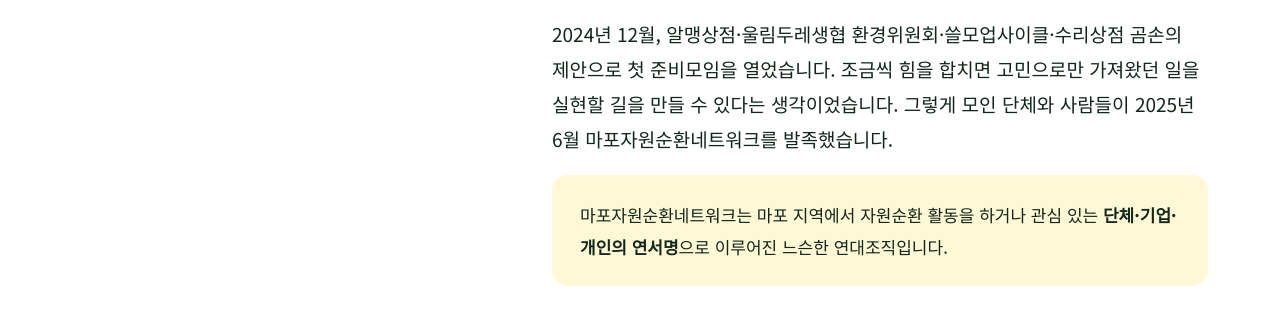
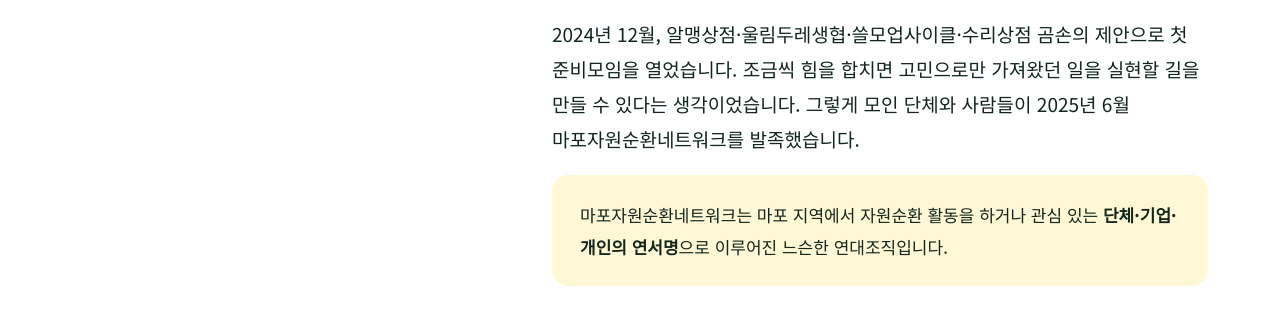
Before and after one commit to mapozerowaste/website, a plain HTML site: page about.html in a window 1280 px wide. Shown: the part 773-1098 px from the top of the page. Drawn offline with Linux system fonts and the light colour scheme; no server answers; a web font is replaced by a local one.

Commit message:
Update about.html

```diff
--- a/about.html
+++ b/about.html
@@ -28,7 +28,7 @@
 <h2 class="sec-title" style="margin:0">왜 모였나요</h2>
 <div style="font-size:19px;line-height:1.85">
 <p style="margin-top:0">마포 곳곳에는 자원순환 도시를 만들기 위해 애쓰는 사람들이 있습니다. 활동하면서 ‘이런 캠페인은 어떨까?’, ‘이런 정책이 필요한데!’ 하는 아이디어와 고민도 쌓여 왔습니다.</p>
-<p>2024년 12월, 알맹상점·울림두레생협 환경위원회·쓸모업사이클·수리상점 곰손의 제안으로 첫 준비모임을 열었습니다. 조금씩 힘을 합치면 고민으로만 가져왔던 일을 실현할 길을 만들 수 있다는 생각이었습니다. 그렇게 모인 단체와 사람들이 2025년 6월 마포자원순환네트워크를 발족했습니다.</p>
+<p>2024년 12월, 알맹상점·울림두레생협·쓸모업사이클·수리상점 곰손의 제안으로 첫 준비모임을 열었습니다. 조금씩 힘을 합치면 고민으로만 가져왔던 일을 실현할 길을 만들 수 있다는 생각이었습니다. 그렇게 모인 단체와 사람들이 2025년 6월 마포자원순환네트워크를 발족했습니다.</p>
 <p class="bg-cream" style="padding:24px 28px;border-radius:16px;font-size:17px;margin-bottom:0">마포자원순환네트워크는 마포 지역에서 자원순환 활동을 하거나 관심 있는 <strong>단체·기업·개인의 연서명</strong>으로 이루어진 느슨한 연대조직입니다.</p>
 </div></div></section>
 <section class="bg-mint sec"><div class="wrap">
```
